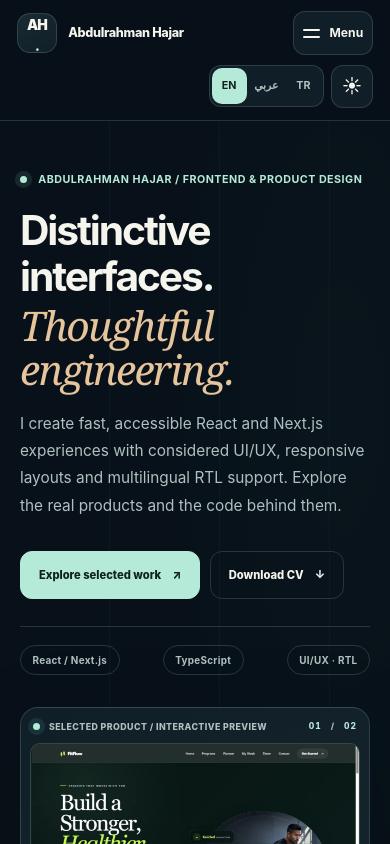
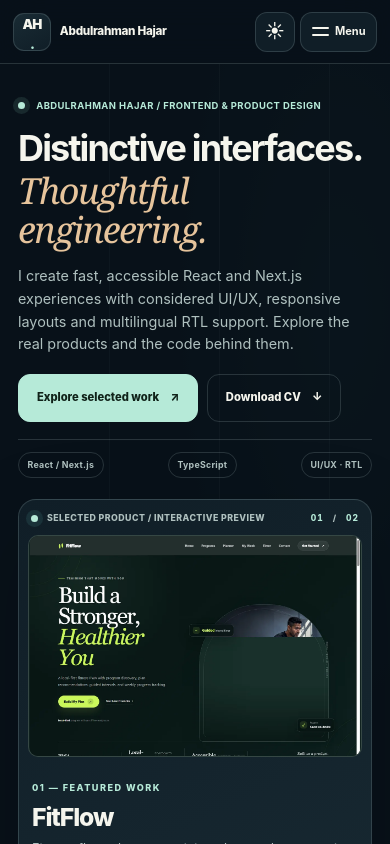
Before and after one commit to rahman-997/portfolio, a Next.js app: page / in a window 390 px wide. Shown: the top 844 px of the page. Built offline with nearby package versions, Linux system fonts and the light colour scheme.

Commit message:
fix(responsive): single-line mobile navigation, localized drawer languages, compressed first screen

```diff
--- a/app/experience/experience.module.css
+++ b/app/experience/experience.module.css
@@ -487,3 +487,137 @@
 @media(max-width:820px){
   .heroBackdrop{opacity:.18;-webkit-mask-image:none;mask-image:none}
 }
+
+
+/* Single-row mobile header — avoid duplicating the language bar and
+   pushing the actual product work down below the fold. */
+.mobileLanguagePicker{
+  display:grid;
+  grid-template-columns:repeat(3,minmax(0,1fr));
+  gap:.45rem;
+  padding:.8rem .55rem .4rem;
+  margin:.45rem .2rem .2rem;
+  border-top:1px solid var(--line);
+}
+.mobileLanguagePicker a{
+  display:flex;
+  align-items:center;
+  justify-content:center;
+  min-height:45px;
+  padding:.65rem .25rem;
+  text-align:center;
+  color:var(--ink);
+  font-size:.77rem;
+  font-weight:740;
+  border:1px solid var(--line);
+  border-radius:11px;
+}
+.mobileLanguagePicker a[aria-current="page"]{
+  background:var(--accent);
+  border-color:var(--accent);
+  color:var(--accentInk);
+}
+@media(max-width:680px){
+  .header{
+    display:flex;
+    flex-wrap:nowrap;
+    align-items:center;
+    justify-content:space-between;
+    min-height:62px;
+    padding:.6rem 13px;
+    gap:.65rem;
+  }
+  .brand{
+    flex:1 1 auto;
+    min-width:0;
+    max-width:none;
+    gap:.55rem;
+  }
+  .brandText{min-width:0;overflow:hidden}
+  .brandText strong{
+    display:block;
+    font-size:.73rem;
+    line-height:1.25;
+    white-space:nowrap;
+    overflow:hidden;
+    text-overflow:ellipsis;
+  }
+  .brandText small{display:none}
+  .monogram{
+    flex:none;
+    width:38px;
+    height:38px;
+    font-size:.84rem;
+    border-radius:11px;
+  }
+  .headerTools{
+    display:flex;
+    align-items:center;
+    justify-content:flex-end;
+    flex:none;
+    gap:.35rem;
+  }
+  .controls{
+    display:flex;
+    flex:none;
+    grid-column:auto;
+    grid-row:auto;
+    gap:0;
+  }
+  .controls .languages{display:none}
+  .themeButton{
+    display:flex;
+    flex:none;
+    min-width:40px;
+    min-height:40px;
+    width:40px;
+    height:40px;
+    padding:0;
+  }
+  .themeText{display:none}
+  .mobileNavigation{
+    grid-column:auto;
+    grid-row:auto;
+    flex:none;
+  }
+  .mobileMenuButton{
+    min-height:40px;
+    min-width:43px;
+    padding:.52rem .65rem;
+    gap:.4rem;
+  }
+  .mobileMenuButton>span:last-child{font-size:.69rem}
+  .mobilePanel{
+    width:min(340px,calc(100vw - 26px));
+    max-height:min(78dvh,700px);
+    overflow-y:auto;
+    z-index:90;
+  }
+  .hero{
+    padding:2.15rem 18px 2.7rem;
+    gap:1.3rem;
+  }
+  .heroEyebrow{
+    margin:0 0 .95rem;
+    font-size:.59rem;
+    line-height:1.55;
+  }
+  .hero h1{
+    font-size:clamp(2.25rem,8.1vw,3.6rem);
+    line-height:1.14;
+  }
+  .lead{
+    margin-top:.95rem;
+    font-size:.9rem;
+    line-height:1.58;
+  }
+  .actions{margin-top:1.1rem;gap:.55rem}
+  .heroFoot{margin-top:1.1rem;padding-top:.72rem;gap:.35rem}
+  .heroFoot span{font-size:.55rem;padding:.34rem .53rem}
+}
+@media(max-width:365px){
+  .brandText strong{font-size:.67rem}
+  .hero{padding-inline:16px}
+  .hero h1{font-size:clamp(2.1rem,8.2vw,2.5rem)}
+  .mobileMenuButton{padding:.45rem .52rem}
+}
```
